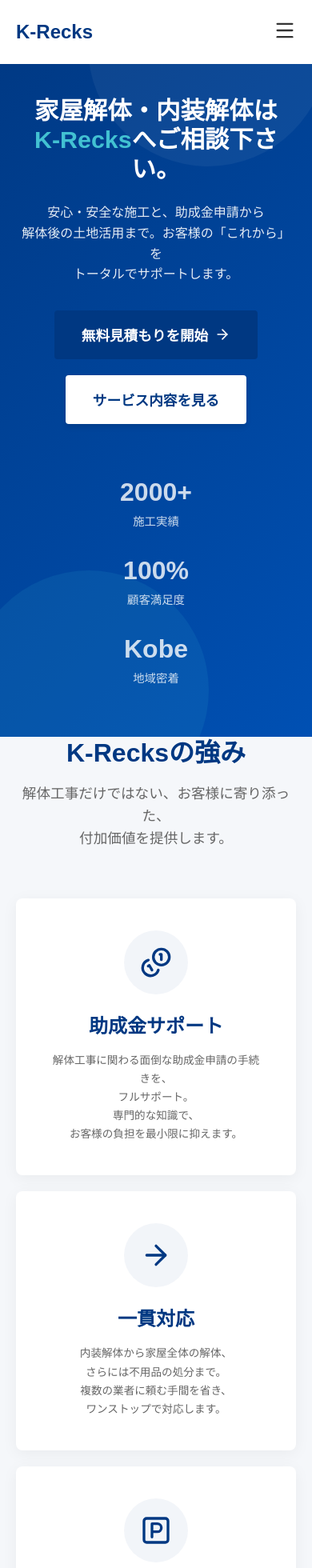
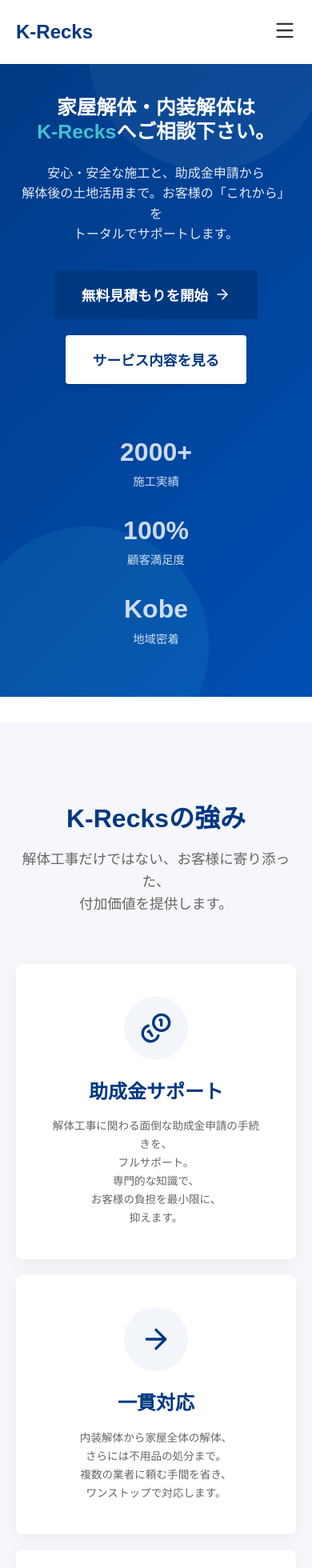
Before and after one commit to keiakiguchi-tech/k-recks-LP, a React (Vite) app: page / in a window 390 px wide. Shown: the top 1960 px of the page at 80% size. Built offline with nearby package versions, Linux system fonts and the light colour scheme.

Commit message:
Add files via upload

```diff
--- a/src/components/CTASection.tsx
+++ b/src/components/CTASection.tsx
@@ -5,10 +5,14 @@
 
 export const CTASection: React.FC = () => {
     return (
-        <section className="cta-section section-padding" style={{
+        <section className="cta-section">
+            <div
+                className="cta-hero"
+                style={{
                     backgroundImage: 'url("https://images.unsplash.com/photo-1541888946425-d81bb19240f5?ixlib=rb-1.2.1&auto=format&fit=crop&w=1950&q=80")',
-        }}>
-            <div className="container">
+                }}
+            >
+                <div className="container cta-hero-content">
                     <h2 className="cta-title manual-break">
                         解体工事の不安、<br />
                         まずは解消しませんか？
@@ -19,6 +23,10 @@
                         受け付けております。<br />
                         匿名での概算見積もりも可能です。
                     </p>
+                </div>
+            </div>
+            <div className="cta-action">
+                <div className="container">
                     <a href="https://k-recks-omega.vercel.app/" target="_blank" rel="noopener noreferrer">
                         <Button variant="primary" style={{ backgroundColor: 'var(--color-accent)', borderColor: 'var(--color-accent)', fontSize: '1.2rem', padding: '18px 40px' }}>
                             <span style={{ display: 'flex', alignItems: 'center', gap: '10px' }}>
@@ -27,6 +35,7 @@
                         </Button>
                     </a>
                 </div>
+            </div>
         </section>
     );
 };
--- a/src/components/Features.tsx
+++ b/src/components/Features.tsx
@@ -12,7 +12,8 @@
                     解体工事に関わる面倒な助成金申請の手続きを、<br />
                     フルサポート。<br />
                     専門的な知識で、<br />
-                    お客様の負担を最小限に抑えます。
+                    お客様の負担を最小限に、<br />
+                    抑えます。
                 </>
             )
         },
--- a/src/index.css
+++ b/src/index.css
@@ -75,9 +75,17 @@
   padding: 0 20px;
 }
 
+main > section + section {
+  margin-top: 48px;
+}
+
 @media (max-width: 768px) {
   .manual-break {
     font-size: 0.92em;
+  }
+
+  main > section + section {
+    margin-top: 32px;
   }
 }
 
--- a/src/styles/about.css
+++ b/src/styles/about.css
@@ -1,6 +1,7 @@
 /* About Section */
 .about-section {
     background-color: white;
+    padding-top: 140px;
 }
 
 .about-content {
@@ -30,6 +31,7 @@
     border-radius: 8px;
     overflow: hidden;
     box-shadow: 0 4px 20px rgba(0, 0, 0, 0.1);
+    margin: 16px 0;
 }
 
 .about-image img {
@@ -123,4 +125,8 @@
     .profile-row {
         row-gap: 8px;
     }
+
+    .about-section {
+        padding-top: 100px;
+    }
 }
--- a/src/styles/features.css
+++ b/src/styles/features.css
@@ -1,6 +1,7 @@
 /* Features Section */
 .features-section {
     background-color: var(--color-bg-light);
+    padding-top: 140px;
 }
 
 .section-header {
@@ -23,6 +24,7 @@
     display: grid;
     grid-template-columns: repeat(3, 1fr);
     gap: 30px;
+    padding-bottom: 24px;
 }
 
 .feature-card {
@@ -62,14 +64,26 @@
 
 /* CTA Section */
 .cta-section {
+    margin-top: 32px;
+    margin-bottom: 32px;
+}
+
+.cta-hero {
     background: linear-gradient(rgba(0, 56, 130, 0.9), rgba(0, 56, 130, 0.9));
     color: white;
     text-align: center;
     background-size: cover;
     background-position: center;
     background-blend-mode: overlay;
-    margin-top: 32px;
-    margin-bottom: 32px;
+    padding: 80px 0;
+    margin: 24px 0;
+}
+
+.cta-hero-content {
+    min-height: 320px;
+    display: flex;
+    flex-direction: column;
+    justify-content: center;
 }
 
 .cta-title {
@@ -80,10 +94,15 @@
 
 .cta-description {
     font-size: 1.25rem;
-    margin-bottom: 48px;
     opacity: 0.9;
     max-width: 700px;
-    margin: 0 auto 48px;
+    margin: 0 auto;
+}
+
+.cta-action {
+    background-color: white;
+    text-align: center;
+    padding: 32px 0;
 }
 
 @media (max-width: 992px) {
@@ -100,6 +119,11 @@
     .features-grid {
         grid-template-columns: 1fr;
         gap: 20px;
+        padding-bottom: 20px;
+    }
+
+    .features-section {
+        padding-top: 100px;
     }
 
     .cta-title {
@@ -114,4 +138,17 @@
         margin-top: 24px;
         margin-bottom: 24px;
     }
+
+    .cta-hero {
+        padding: 64px 0;
+        margin: 20px 0;
+    }
+
+    .cta-hero-content {
+        min-height: 260px;
+    }
+
+    .cta-action {
+        padding: 24px 0;
+    }
 }
--- a/src/styles/hero.css
+++ b/src/styles/hero.css
@@ -36,7 +36,7 @@
 }
 
 .hero-title {
-    font-size: 2.8rem;
+    font-size: 2.4rem;
     margin-bottom: 24px;
     color: white;
     line-height: 1.2;
@@ -90,7 +90,7 @@
     }
 
     .hero-title {
-        font-size: 1.9rem;
+        font-size: 1.55rem;
     }
 
     .hero-description {
```
Also changed, not shown: src/components/About.tsx (line endings or trailing spaces), src/components/Footer.tsx (line endings or trailing spaces), src/components/Hero.tsx (line endings or trailing spaces), src/styles/footer.css (line endings or trailing spaces). Lines whose indentation alone changed are shown as unchanged.
